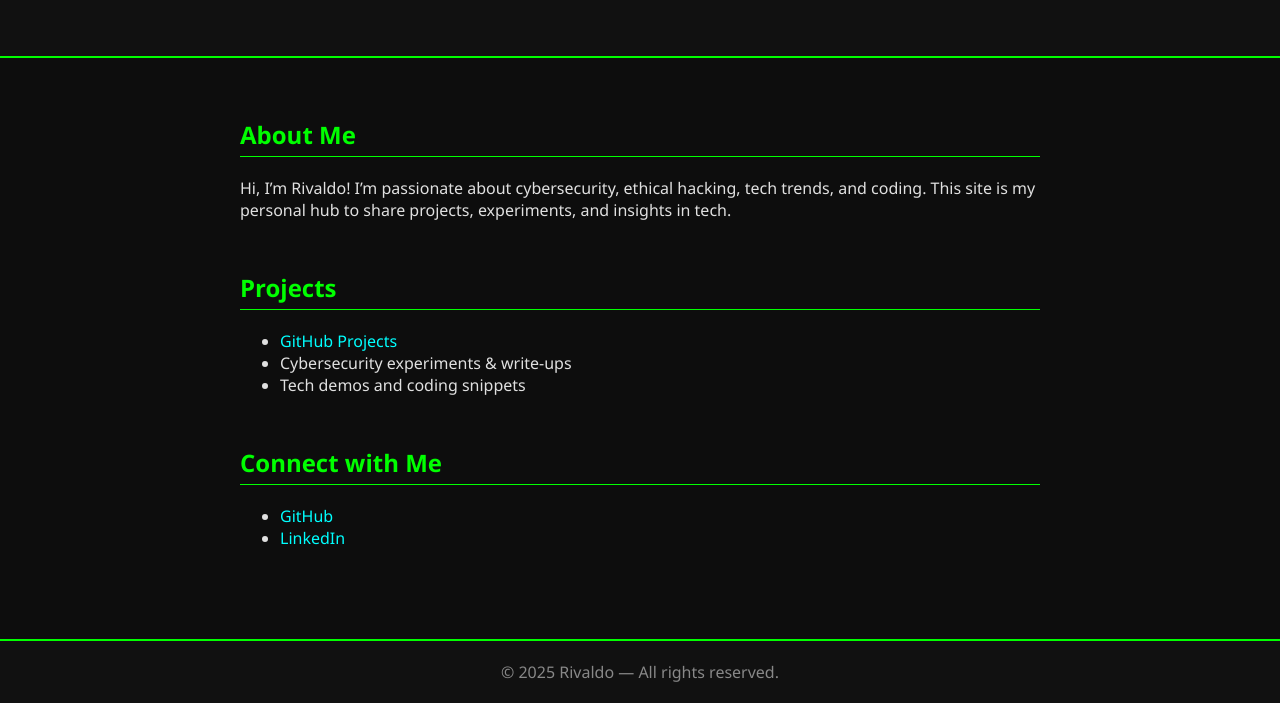
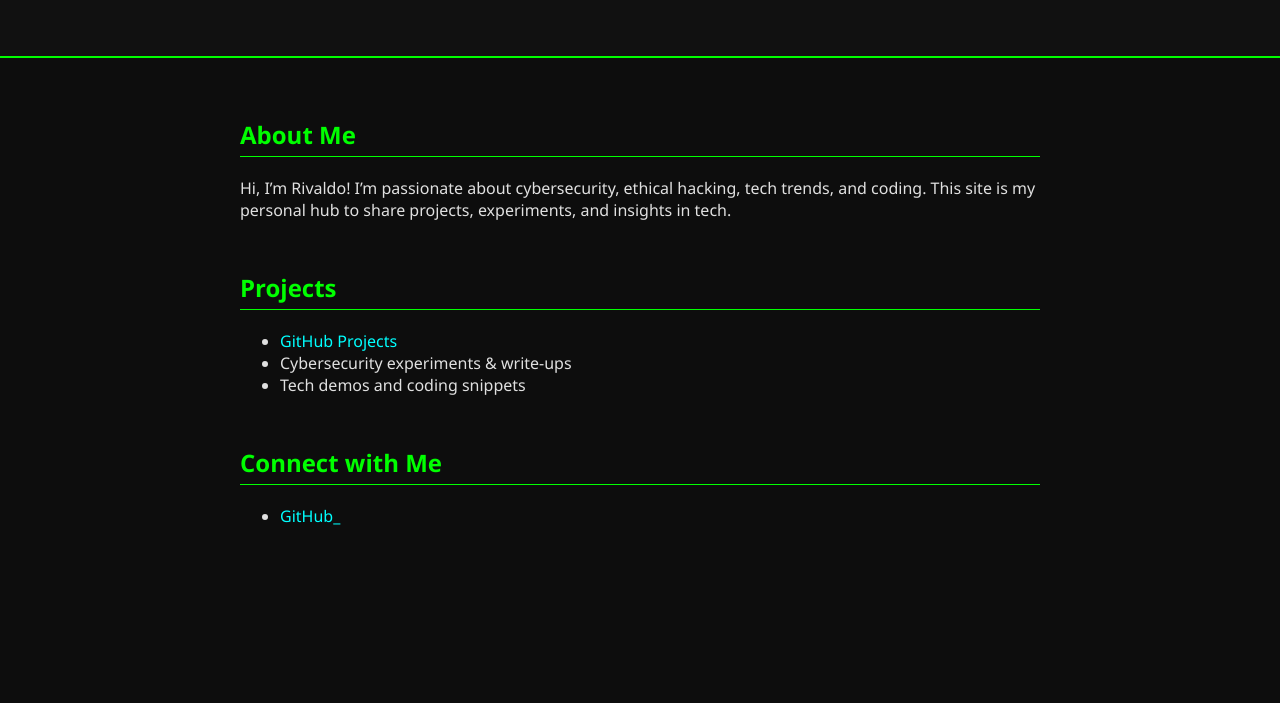
Before and after one commit to RivaldoMy/rivaldomy.github.io, a plain HTML site: page index.html in a window 1280 px wide. Shown: the part 135-838 px from the top of the page. After the commit the page ends 800 px from the top, so only its background shows below. Drawn offline with Linux system fonts and the light colour scheme.

Commit message:
Update index.html

```diff
--- a/index.html
+++ b/index.html
@@ -81,14 +81,4 @@
     <section>
       <h2>Connect with Me</h2>
       <ul>
-        <li><a href="https://github.com/RivaldoMy">GitHub</a></li>
-        <li><a href="https://linkedin.com/in/YOURPROFILE">LinkedIn</a></li>
-      </ul>
-    </section>
-  </main>
-
-  <footer>
-    &copy; 2025 Rivaldo — All rights reserved.
-  </footer>
-</body>
-</html>
+        <li><a href="https://github.com/RivaldoMy" target="_blank" rel="noopener noreferrer">GitHub_
```
